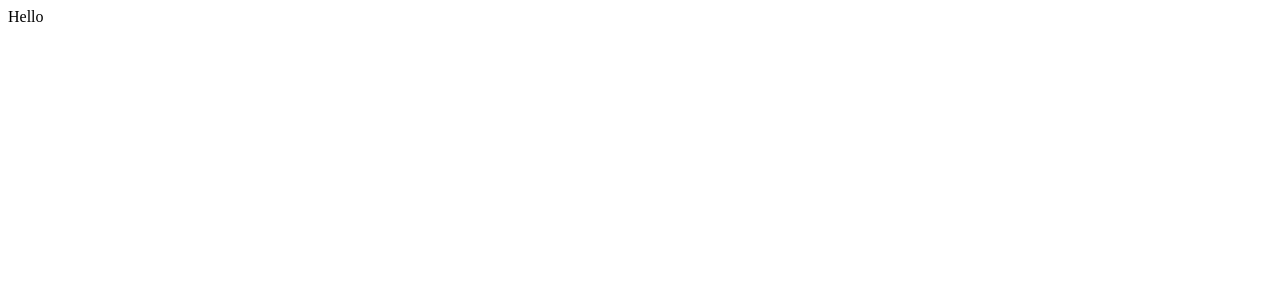
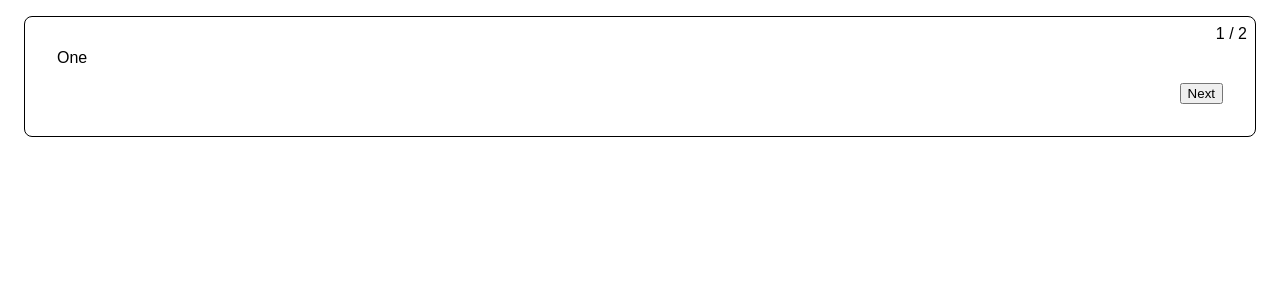
Before and after one commit to yaroslavx/multistep-form, a React (Vite) app: page / in a window 1280 px wide. Shown: the top 300 px of the page. Built offline with nearby package versions, Linux system fonts and the light colour scheme.

Commit message:
add blank form for testing

```diff
--- a/src/App.tsx
+++ b/src/App.tsx
@@ -1,8 +1,29 @@
 import { useState } from 'react'
+import { useMultistepForm } from './hooks/useMultistepForm'
 
 function App() {
+  const { steps, currentStepIndex, step, isFirstStep, isLastStep, next, back } = useMultistepForm([<div>One</div>, <div>Two</div>])
   return (
-    <div>Hello</div>
+    <div style={{
+      position: 'relative',
+      background: 'white',
+      border: '1px solid black',
+      padding: "2rem",
+      margin: '1rem',
+      borderRadius: '.5rem',
+      fontFamily: 'Arial'
+    }}>
+      <form>
+        <div style={{ position: 'absolute', top: '.5rem', right: '.5rem' }}>
+          {currentStepIndex + 1} / {steps.length}
+        </div>
+        {step}
+        <div style={{ marginTop: '1rem', display: 'flex', gap: '.5rem', justifyContent: 'flex-end' }}>
+          {!isFirstStep && <button type='button' onClick={back}>Back</button>}
+          <button type='button' onClick={next}>{isLastStep ? 'Finish' : "Next"}</button>
+        </div>
+      </form>
+    </div>
   )
 }
 
--- a/src/hooks/useMultistepForm.ts
+++ b/src/hooks/useMultistepForm.ts
@@ -19,6 +19,8 @@ export function useMultistepForm(steps: ReactElement[]) {
     currentStepIndex,
     step: steps[currentStepIndex],
     steps,
+    isFirstStep: currentStepIndex === 0,
+    isLastStep: currentStepIndex === steps.length - 1,
     next,
     back,
     goTo,
```
